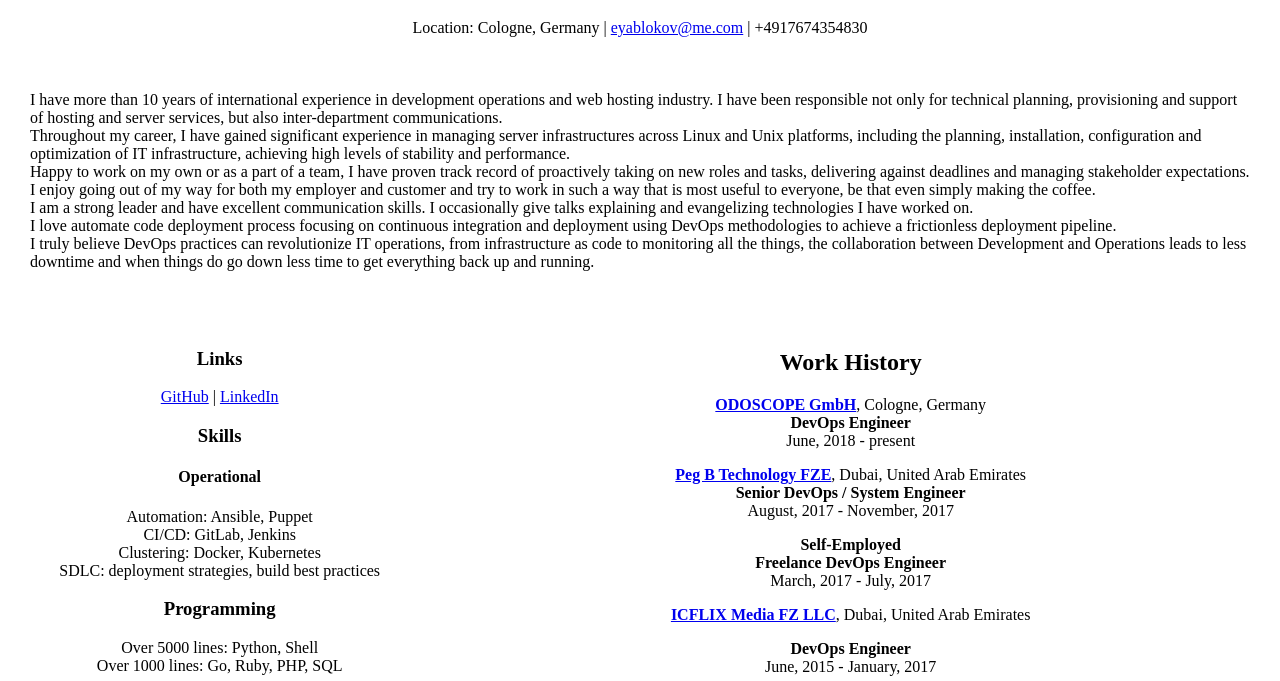
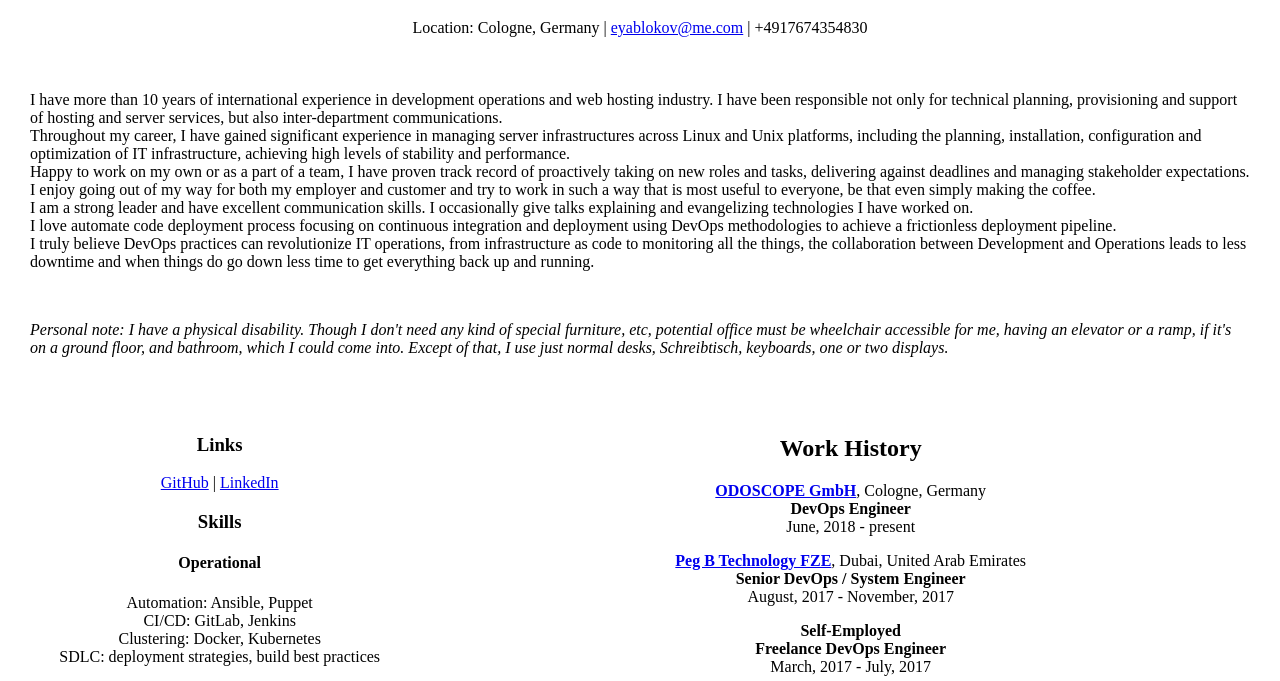
Before and after one commit to eyablokov/eyablokov.info, a plain HTML site: page resume-shortened.html in a window 1280 px wide. Shown: the part 61-742 px from the top of the page. Drawn offline with Linux system fonts and the light colour scheme.

Commit message:
add prsonal note

```diff
--- a/resume-shortened.html
+++ b/resume-shortened.html
@@ -16,7 +16,8 @@ Happy to work on my own or as a part of a team, I have proven track record of pr
 I enjoy going out of my way for both my employer and customer and try to work in such a way that is most useful to everyone, be that even simply making the coffee.<br>
 I am a strong leader and have excellent communication skills. I occasionally give talks explaining and evangelizing technologies I have worked on.<br>
 I love automate code deployment process focusing on continuous integration and deployment using DevOps methodologies to achieve a frictionless deployment pipeline.<br>
-I truly believe DevOps practices can revolutionize IT operations, from infrastructure as code to monitoring all the things, the collaboration between Development and Operations leads to less downtime and when things do go down less time to get everything back up and running.</p>
+I truly believe DevOps practices can revolutionize IT operations, from infrastructure as code to monitoring all the things, the collaboration between Development and Operations leads to less downtime and when things do go down less time to get everything back up and running.</p><br>
+<p><i>Personal note: I have a physical disability. Though I don't need any kind of special furniture, etc, potential office must be wheelchair accessible for me, having an elevator or a ramp, if it's on a ground floor, and bathroom, which I could come into. Except of that, I use just normal desks, Schreibtisch, keyboards, one or two displays.</i></p>
 </td></tr>
 <tr align="center"><td width="33%" valign="top">
 <h3>Links</h3>
```
